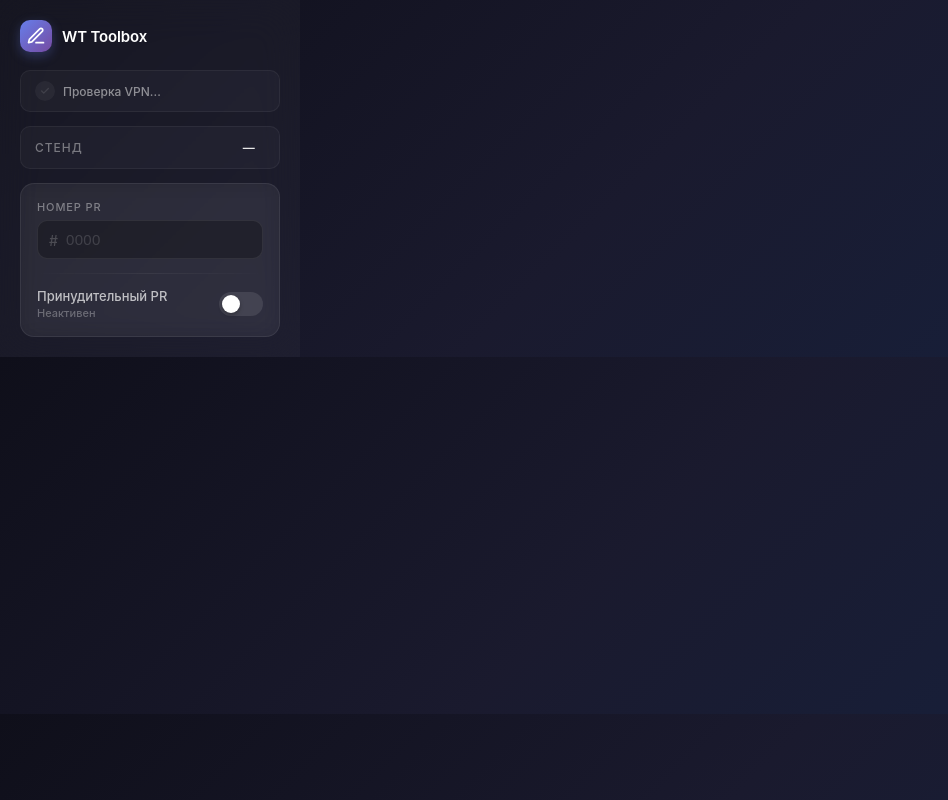
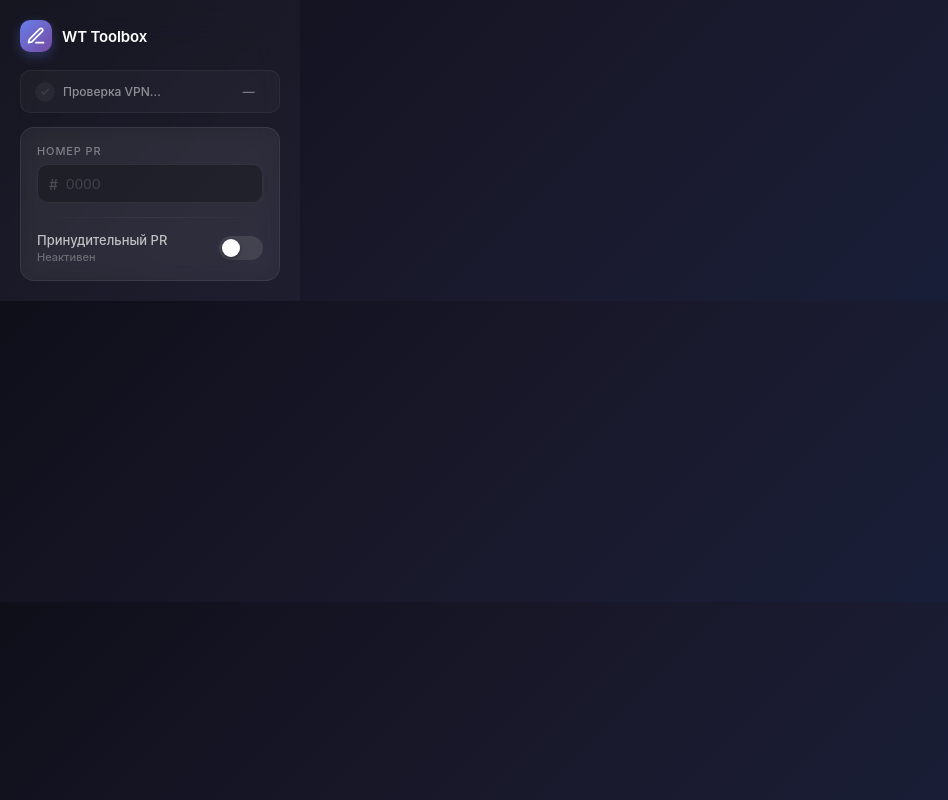
Before and after one commit to ekabolotina/wt-toolbox, a website with bundled scripts: page src/popup.html in a window 1280 px wide. Shown: the whole page, without its empty margins (0-948 px from the left). Built offline with nearby package versions, Linux system fonts and the light colour scheme; some packages are replaced by stand-ins of ours; no server answers.

Commit message:
move stand name to 'VPN' section

```diff
--- a/src/popup.css
+++ b/src/popup.css
@@ -280,31 +280,15 @@ body {
   color: #ff6b6b;
 }
 
-.stand-status {
-  display: flex;
-  align-items: center;
-  justify-content: space-between;
-  margin-bottom: 14px;
-  padding: 10px 14px;
-  background: rgb(255 255 255 / 3%);
-  border: 1px solid rgb(255 255 255 / 5%);
-  border-radius: 10px;
-}
-
-.stand-label {
-  font-size: 12px;
-  font-weight: 500;
-  color: rgb(255 255 255 / 40%);
-  text-transform: uppercase;
-  letter-spacing: 0.08em;
-}
-
 .stand-badge {
+  margin-left: auto;
+  flex-shrink: 0;
   font-size: 12px;
   font-weight: 600;
   padding: 3px 10px;
   border-radius: 6px;
   letter-spacing: 0.02em;
+  color: rgb(255 255 255 / 40%);
 }
 
 .stand-badge.prod {
--- a/src/popup.html
+++ b/src/popup.html
@@ -41,10 +41,6 @@
           </svg>
         </div>
         <span class="vpn-text" id="vpnText">Проверка VPN...</span>
-      </div>
-
-      <div class="stand-status" id="standStatus">
-        <span class="stand-label">Стенд</span>
         <span class="stand-badge" id="standBadge">&mdash;</span>
       </div>
 
```
